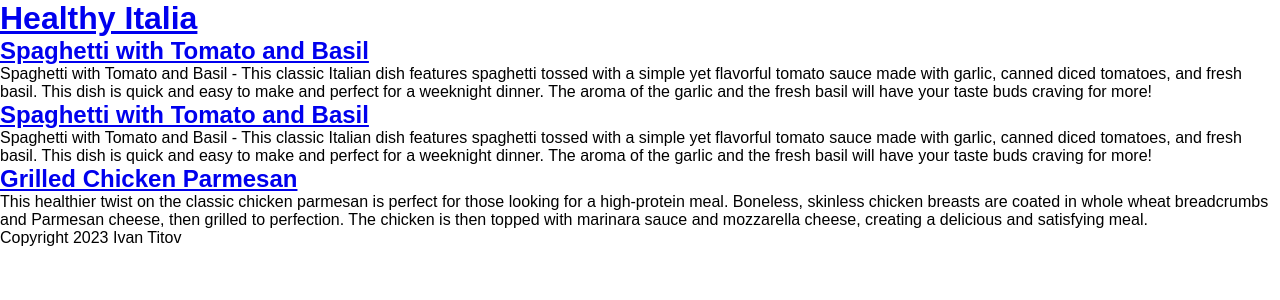
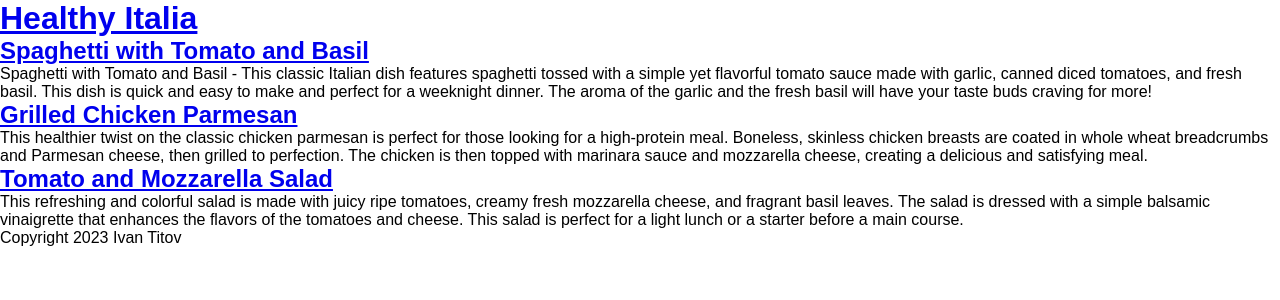
Before and after one commit to IvanTitov9/HealthyItaly, a Jekyll site: the page built from pages/recipelisting.md, in a window 1280 px wide. Shown: the top 300 px of the page. Built offline with Jekyll 4.4.1, drawn with Linux system fonts in a browser that asks for light colours.

Commit message:
Update Recipe “spaghetti-with-tomato-and-basil”

```diff
--- a/_recipes/spaghetti-with-tomato-and-basil.md
+++ b/_recipes/spaghetti-with-tomato-and-basil.md
@@ -1,28 +1,26 @@
 ---
-title: Spaghetti with Tomato and Basil
+title: Tomato and Mozzarella Salad
 date: 2023-02-14T15:01:55.618Z
-order: 1
+order: 3
 layout: recipe
 published: true
 ---
-Spaghetti with Tomato and Basil - This classic Italian dish features spaghetti tossed with a simple yet flavorful tomato sauce made with garlic, canned diced tomatoes, and fresh basil. This dish is quick and easy to make and perfect for a weeknight dinner. The aroma of the garlic and the fresh basil will have your taste buds craving for more!
+This refreshing and colorful salad is made with juicy ripe tomatoes, creamy fresh mozzarella cheese, and fragrant basil leaves. The salad is dressed with a simple balsamic vinaigrette that enhances the flavors of the tomatoes and cheese. This salad is perfect for a light lunch or a starter before a main course.
 
-![Delicious Plate of Spaghetti with Tomato and Basil](../uploads/screenshot-2023-02-14-at-14.53.18.png)
+![](../uploads/screenshot-2023-02-14-at-15.05.48.png "Tomato and Mozzarella Salad")
 
 ## Ingredients
 
-* 12 oz whole-wheat spaghetti
+* 2 large tomatoes, sliced
+* 8 oz fresh mozzarella cheese, sliced
+* 1/4 cup chopped fresh basil
+* 2 tbsp balsamic vinegar
 * 2 tbsp olive oil
-* 4 cloves garlic, minced
-* 1 can diced tomatoes (14 oz)
-* 1/4 cup chopped fresh basil
 * Salt and black pepper to taste
 
 ## Method
 
-1. Cook the spaghetti according to package instructions.
-2. Meanwhile, heat the olive oil in a large skillet over medium heat.
-3. Add the garlic and cook until fragrant, about 1 minute.
-4. Add the diced tomatoes and cook for 5-7 minutes, stirring occasionally, until the sauce has thickened.
-5. Add the chopped basil and season with salt and black pepper to taste.
-6. Toss the cooked spaghetti with the tomato sauce and serve
+1. Arrange the tomato and mozzarella slices on a platter or individual plates.
+2. Sprinkle the chopped basil over the top.
+3. In a small bowl, whisk together the balsamic vinegar and olive oil.
+4. Drizzle the dressing over the salad and season with salt and black pepper to taste.
```
Also changed, not shown: 1 other file.
